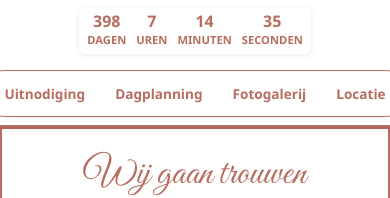
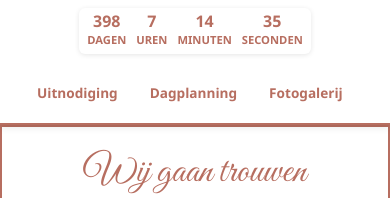
Before and after one commit to J-SWB/trouw-website, a plain HTML site: page index.html in a window 390 px wide. Shown: the top 198 px of the page. Drawn offline with Linux system fonts and the light colour scheme.

Commit message:
Update index.html

```diff
--- a/index.html
+++ b/index.html
@@ -296,6 +296,13 @@
       transform: scale(1.1);
     }
 
+    .nav-wrapper {
+  width: 100%;
+  overflow-x: auto;
+  -webkit-overflow-scrolling: touch;
+  padding: 0 12px;
+  box-sizing: border-box;
+}
     /* ✅ Responsive Navigation Fix */
     @media (max-width: 720px) {
       .topbar {
@@ -312,12 +319,15 @@
       }
 
       nav {
+  display: flex;
   flex-wrap: nowrap;
   overflow-x: auto;
   justify-content: flex-start;
-        gap: 10px;
-        padding: 6px 12px;
+  gap: 12px;
+  padding: 6px 0;
   font-size: 0.85rem;
+  border: none;
+  box-shadow: none;
   scrollbar-width: none;
 }
 
@@ -364,6 +374,7 @@
       <div><span id="seconds">0</span>SECONDEN</div>
     </div>
 
+    <div class="nav-wrapper">
       <nav>
         <a href="#rsvp">Uitnodiging</a>
         <a href="#planning">Dagplanning</a>
@@ -371,10 +382,11 @@
         <a href="#locatie">Locatie</a>
       </nav>
     </div>
+  </div>
 
   <header>
     <div class="trouwen-text">Wij gaan trouwen</div>
-    <img src="c:\Users\Omen\Documents\Foto1.jpg" alt="Banner foto bruiloft" class="banner" />
+    <img src="Foto1.jpg" alt="Banner foto bruiloft" class="banner" />
     <h1>Jani & Zalissa</h1>
   </header>
 
```
Lines whose indentation alone changed are shown as unchanged.
